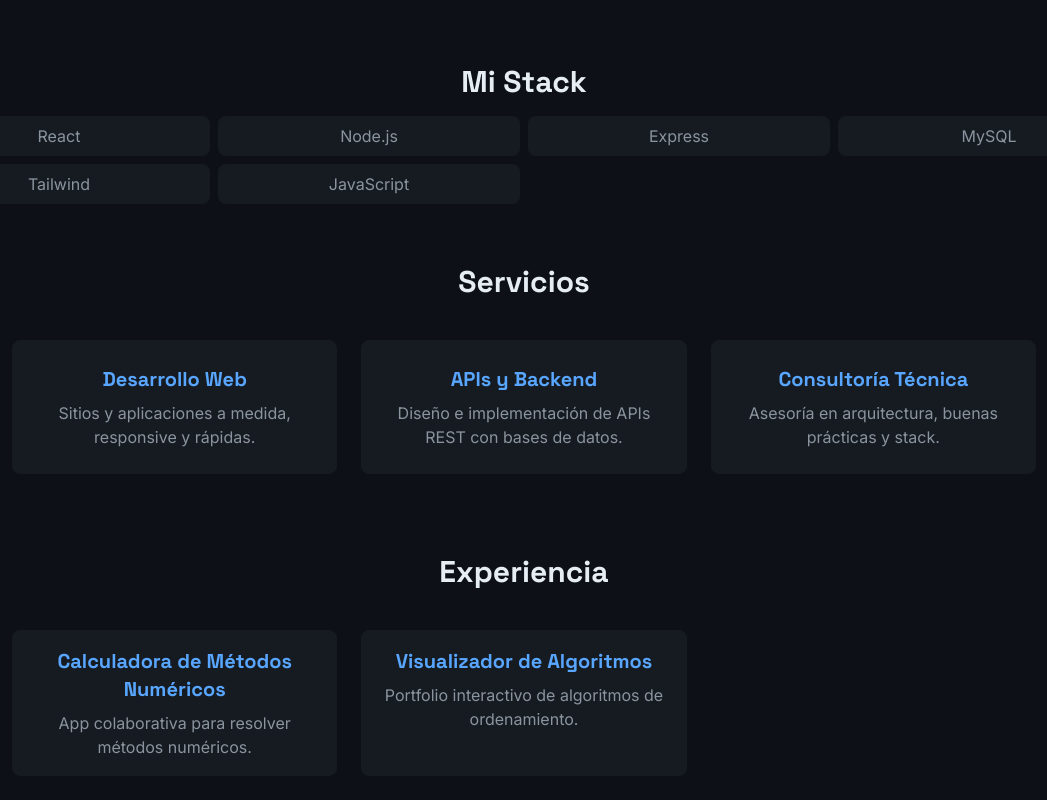
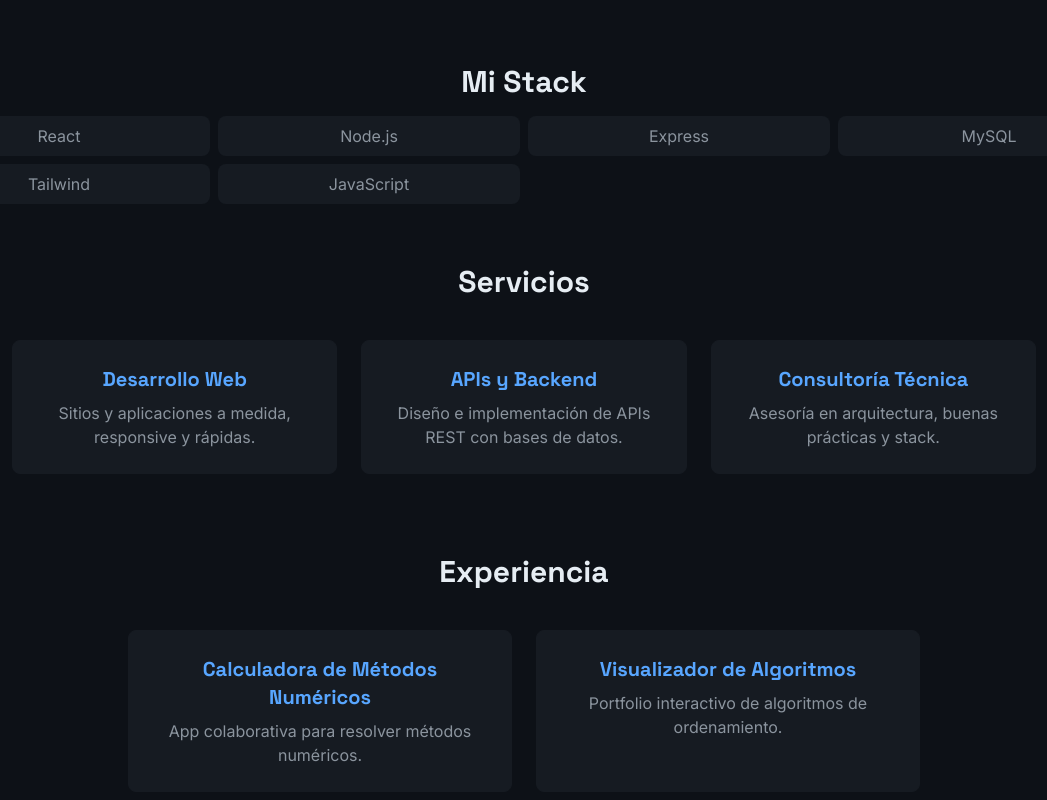
Before and after one commit to kanup09/MiPortfolio, a React (Vite) app: page / in a window 1280 px wide. Shown: the part 756-1556 px from the top of the page, without its empty margins (116-1163 px from the left). Built offline with nearby package versions, Linux system fonts and the light colour scheme.

Commit message:
Correccion de Errores
Correcion de error en experiencia y cambios en el tailwindcss

```diff
--- a/src/components/Experiencia.jsx
+++ b/src/components/Experiencia.jsx
@@ -1,3 +1,4 @@
+
 const proyectos = [
   { nombre: "Calculadora de Métodos Numéricos", descripcion: "App colaborativa para resolver métodos numéricos.", link: "https://github.com/..." },
   { nombre: "Visualizador de Algoritmos", descripcion: "Portfolio interactivo de algoritmos de ordenamiento.", link: "https://github.com/..." },
@@ -9,7 +10,8 @@ function CardExp({ titulo, descripcion, link }) {
         href={link}
         target="_blank"
         rel="noopener noreferrer"
-        className="block bg-surface p-4 rounded-lg text-center border border-surface hover:border-primary transition-colors"
+        // Agregamos w-full y max-w-sm para controlar el ancho
+        className="block w-full max-w-sm bg-surface p-6 rounded-lg text-center border border-surface hover:border-primary transition-colors"
     >
         <h3 className="font-heading text-xl font-bold text-primary mb-2">
             {titulo}
@@ -20,7 +22,6 @@ function CardExp({ titulo, descripcion, link }) {
 }
 
 function Experiencia(){
-
     return(
         <section id="experiencia" className="py-10 px-6">
             <div className="max-w-5xl mx-auto text-center">
@@ -29,12 +30,14 @@ function Experiencia(){
                     Experiencia
                 </h2>
 
-                <div className="grid grid-cols-1 md:grid-cols-3 gap-6">
+                {/* Cambiamos grid por flexbox centrado */}
+                <div className="flex flex-col md:flex-row justify-center items-center md:items-stretch gap-6">
                     {proyectos.map((proyecto) => (
                         <CardExp
                             key={proyecto.nombre}
                             titulo={proyecto.nombre}
                             descripcion={proyecto.descripcion}
+                            link={proyecto.link}
                         />
                     ))}
                 </div>
```
